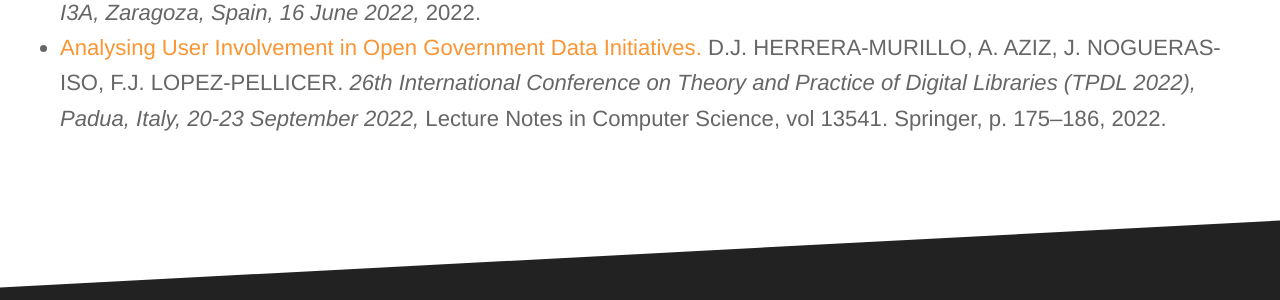
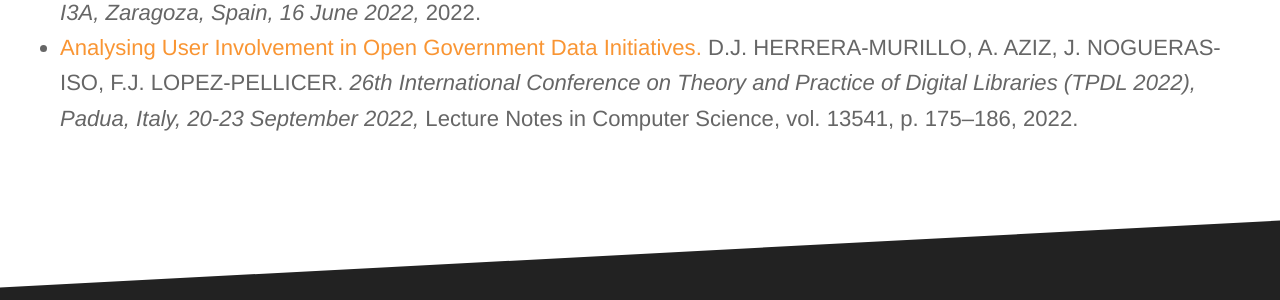
Before and after one commit to IAAA-Lab/IAAA-Lab.github.io, a Jekyll site: the page built from _staff/dherrera.md, in a window 1280 px wide. Shown: the part 1004-1304 px from the top of the page. Built offline with Jekyll 4.4.1, drawn with Linux system fonts in a browser that asks for light colours.

Commit message:
Update papers.yml

```diff
--- a/_data/papers.yml
+++ b/_data/papers.yml
@@ -46,7 +46,7 @@
   url:  https://doi.org/10.1007/978-3-031-16802-4_14
   authors: D.J. HERRERA-MURILLO, A. AZIZ, J. NOGUERAS-ISO, F.J. LOPEZ-PELLICER
   publication_conference: "26th International Conference on Theory and Practice of Digital Libraries (TPDL 2022), Padua, Italy, 20-23 September 2022"
-  publication_detail: "Lecture Notes in Computer Science, vol 13541. Springer, p. 175–186"
+  publication_detail: "Lecture Notes in Computer Science, vol. 13541, p. 175–186"
   year: 2022
 # -------------------
 - title: "Towards value-creating and sustainable open data ecosystems: A comparative case study and a research agenda"
```
